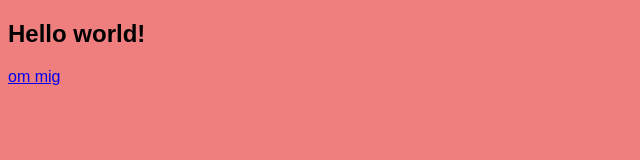
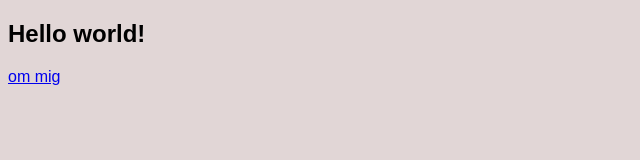
Before and after one commit to 123Jawed/test-jawed, a plain HTML site: page index.html in a window 1280 px wide. Shown: the whole page, without its empty margins (0-640 px from the left). Drawn offline with Linux system fonts and the light colour scheme.

Commit message:
Update style.css

```diff
--- a/style.css
+++ b/style.css
@@ -1,4 +1,5 @@
 body {
-  background: #ef7f7f;
+  background: #e1d6d6;
   font-family: Arial, sans-serif;
+  font-size: 16px;
 }
```
